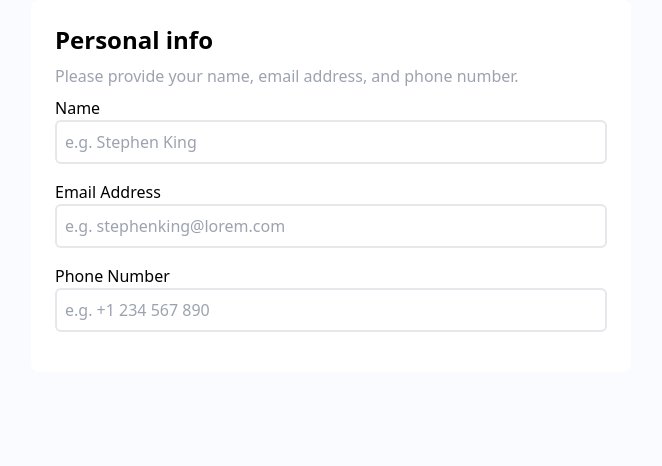
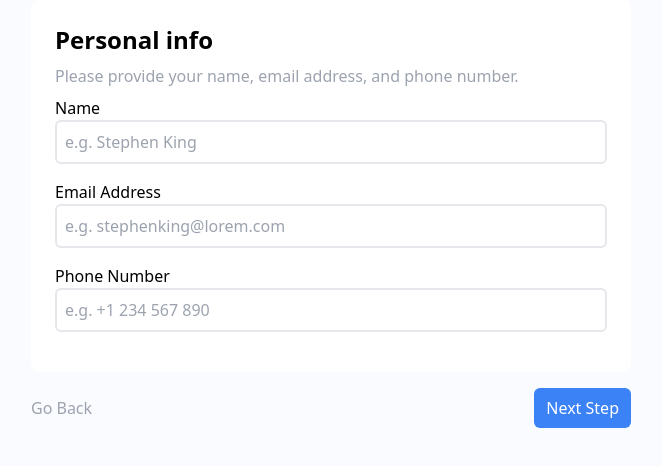
Before and after one commit to szczepanieceryk/multi-step-form, a React (Vite) app: page / in a window 1280 px wide. Shown: the top 466 px of the page, without its empty margins (309-971 px from the left). Built offline with nearby package versions, Linux system fonts and the light colour scheme.

Commit message:
feat: display dynamically form steps

```diff
--- a/src/App.tsx
+++ b/src/App.tsx
@@ -1,9 +1,15 @@
-import React from 'react';
+import React, { useState } from 'react';
 import Form from './layouts/Form';
+import FormNavigation from './layouts/FormNavigation';
 const App: React.FC = () => {
+  const [step, setStep] = useState<number>(1);
+
   return (
-    <div className="mx-auto max-w-[800px]">
-      <Form />
+    <div className="w-[90%] mx-auto max-w-[800px]">
+      <div className="mx-auto max-w-[600px] ">
+        <Form step={step} />
+        <FormNavigation step={step} />
+      </div>
     </div>
   );
 };
--- /dev/null
+++ b/src/layouts/FirstStep.tsx
@@ -0,0 +1,49 @@
+import React, { useState } from 'react';
+const FirstStep: React.FC = () => {
+  const [email, setEmail] = useState<string>('');
+  const [name, setName] = useState<string>('');
+  const [number, setNumber] = useState<string>('');
+
+  return (
+    <>
+      <h1 className="text-2xl font-semibold">Personal info</h1>
+      <p className="my-2 text-gray-400">
+        Please provide your name, email address, and phone number.
+      </p>
+      <label className="block mb-4" htmlFor="">
+        Name
+        <input
+          type="text"
+          placeholder="e.g. Stephen King"
+          className="p-2 w-full border-2 border-gray-200 rounded-md"
+          value={name}
+          onChange={(e) => setName(e.target.value)}
+        />{' '}
+      </label>
+
+      <label className="block mb-4" htmlFor="">
+        Email Address
+        <input
+          type="email"
+          placeholder="e.g. stephenking@lorem.com"
+          className="p-2 w-full border-2 border-gray-200 rounded-md"
+          value={email}
+          onChange={(e) => setEmail(e.target.value)}
+        />{' '}
+      </label>
+
+      <label className="block mb-4" htmlFor="">
+        Phone Number
+        <input
+          type="text"
+          placeholder="e.g. +1 234 567 890"
+          className="p-2 w-full border-2 border-gray-200 rounded-md"
+          onChange={(e) => setNumber(e.target.value)}
+          value={number}
+        />{' '}
+      </label>
+    </>
+  );
+};
+
+export default FirstStep;
--- a/src/layouts/Form.tsx
+++ b/src/layouts/Form.tsx
@@ -1,49 +1,11 @@
-import React, { useState } from 'react';
-const Form: React.FC = () => {
-  const [email, setEmail] = useState<string>('');
-  const [name, setName] = useState<string>('');
-  const [number, setNumber] = useState<string>('');
+import React from 'react';
+import FirstStep from './FirstStep';
+interface FormNavigationProps {
+  step: number;
+}
 
-  return (
-    <form className="p-6 mx-auto w-[90%] max-w-[600px] rounded-lg bg-white">
-      <h1 className="text-2xl font-semibold">Personal info</h1>
-      <p className="my-2 text-gray-400">
-        Please provide your name, email address, and phone number.
-      </p>
-      <label className="block mb-4" htmlFor="">
-        Name
-        <input
-          type="text"
-          placeholder="e.g. Stephen King"
-          className="p-2 w-full border-2 border-gray-200 rounded-md"
-          value={name}
-          onChange={(e) => setName(e.target.value)}
-        />{' '}
-      </label>
-
-      <label className="block mb-4" htmlFor="">
-        Email Address
-        <input
-          type="email"
-          placeholder="e.g. stephenking@lorem.com"
-          className="p-2 w-full border-2 border-gray-200 rounded-md"
-          value={email}
-          onChange={(e) => setEmail(e.target.value)}
-        />{' '}
-      </label>
-
-      <label className="block mb-4" htmlFor="">
-        Phone Number
-        <input
-          type="text"
-          placeholder="e.g. +1 234 567 890"
-          className="p-2 w-full border-2 border-gray-200 rounded-md"
-          onChange={(e) => setNumber(e.target.value)}
-          value={number}
-        />{' '}
-      </label>
-    </form>
-  );
+const Form: React.FC<FormNavigationProps> = ({ step }) => {
+  return <form className="p-6 rounded-lg bg-white">{step === 1 && <FirstStep />}</form>;
 };
 
 export default Form;
```
